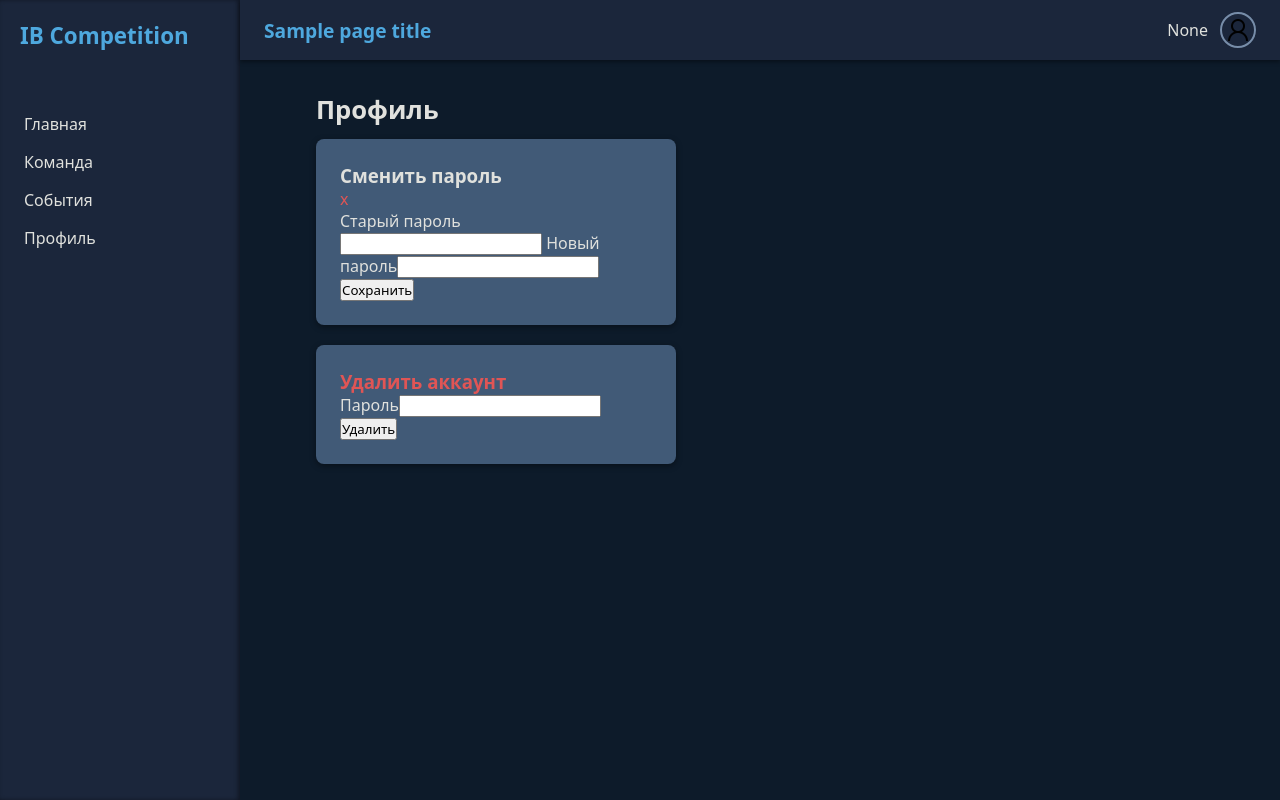
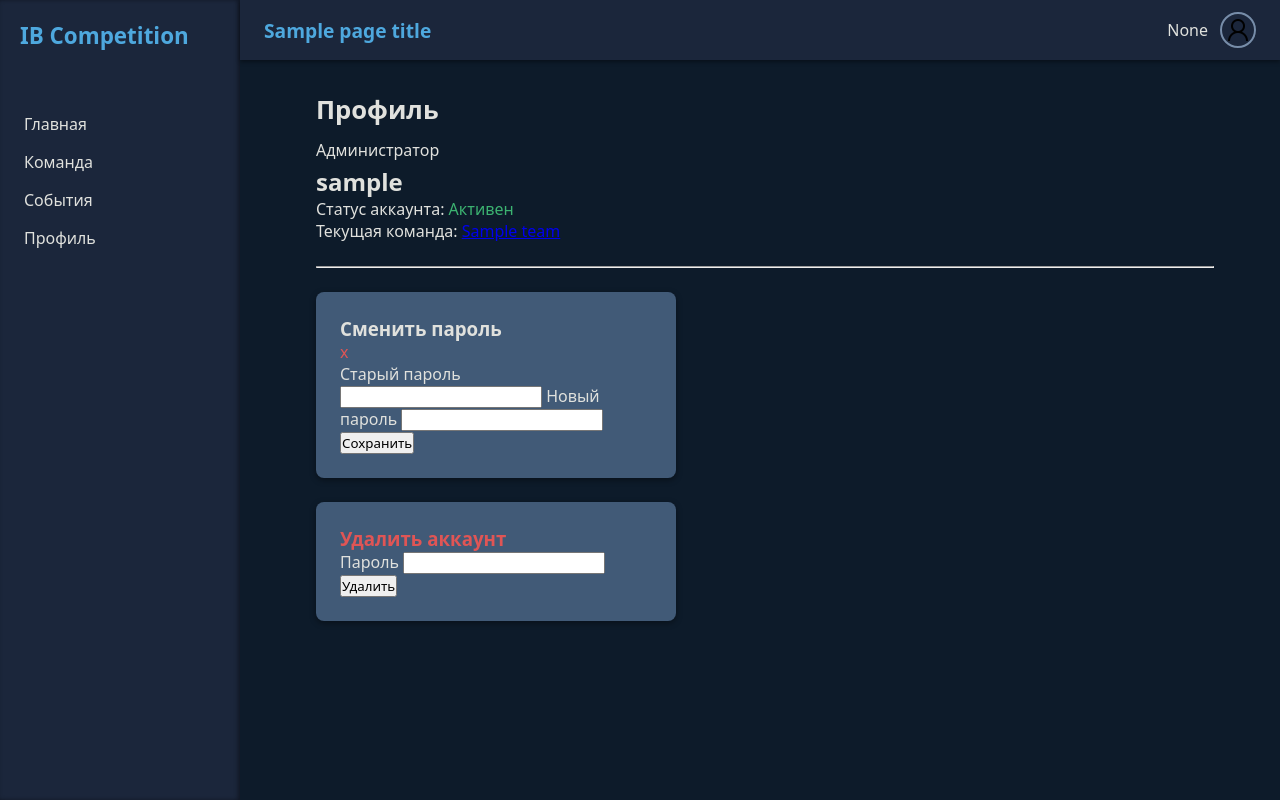
Before and after one commit to USTremble/courseWork, a Flask app: template templates/profile.html in a window 1280 px wide. Run offline with Flask 3, Linux system fonts and the light colour scheme; the template is opened without the code that fills it: most values are stand-ins (such as "Sample title", 1, 10 or a date in 2020); some libraries are stand-ins or nearby versions.

Commit message:
new profile

```diff
--- a/app.py
+++ b/app.py
@@ -140,8 +140,7 @@ def logout():
 def dashboard():
     return render_template('dashboard.html', page_title='Главная')
 
-# ───────── профиль ─────────────────────────────────────────
-EVENTS_PER_PAGE=10
+
 # ─────────────────────────── user_stats ───────────────────────────
 def user_stats(uid: int) -> dict:
     """
@@ -183,20 +182,31 @@ def user_stats(uid: int) -> dict:
     cur.close(); conn.close()
     return {'total': total, 'wins': wins}
 
-# ─────────────────────────── PROFILE ──────────────────────────────
+# ───────── профиль ─────────
 @app.route('/profile')
 @login_required
 def profile():
-    conn=get_db_connection(); cur=conn.cursor()
-    cur.execute("SELECT is_blocked FROM users WHERE user_id=%s", (session['user_id'],))
-    is_blocked = cur.fetchone()[0]
-    cur.close(); conn.close()
+    """
+    Показывает сведения об учётной записи:
+    • имя, роль, статус (активен / заблокирован)
+    • ссылку на текущую команду (если есть)
+    • формы смены пароля и удаления аккаунта
+    """
+    username = session.get('username')
+    role     = session.get('role')         # player / moderator / admin
+    blocked  = session.get('is_blocked', False)
+
+    team, _ = current_team()               # None, [] если не в команде
 
     return render_template('profile.html',
                            page_title='Профиль',
-                           is_blocked=is_blocked,
+                           username=username,
+                           role=role,
+                           is_blocked=blocked,
+                           team=team,
                            pass_msg=request.args.get('pm'),
-                           pass_ok=request.args.get('ok')=='1')
+                           pass_ok=request.args.get('ok') == '1')
+
 
 
 
@@ -536,27 +546,6 @@ def admin_team_action():
     conn.commit(); cur.close(); conn.close()
     return redirect(request.referrer or url_for('admin_teams'))
 
-# ───── защита от удалённого аккаунта ─────
-@app.before_request
-def ensure_exists():
-    uid = session.get('user_id')
-    if uid:
-        conn=get_db_connection(); cur=conn.cursor()
-        cur.execute("SELECT 1 FROM users WHERE user_id=%s", (uid,))
-        if not cur.fetchone():
-            session.clear()
-        cur.close(); conn.close()
-    g.user = session.get('username')
-
-# ─────────────────  СОБЫТИЯ  (игрок) ────────────────
-def team_required():
-    team, members = current_team()
-    if not team:
-        flash('Нужно состоять в команде', 'error')
-        return None, None
-    return team, members
-
-# ─────────────────────────── EVENTS (игрок) ──────────────────────
 # ───────────────────────── EVENTS (игрок) ─────────────────────────
 @app.route('/events', methods=['GET', 'POST'])
 @login_required
--- a/templates/profile.html
+++ b/templates/profile.html
@@ -1,32 +1,66 @@
 {% extends 'base.html' %}
 {% block title %}Профиль{% endblock %}
+
 {% block content %}
 <h1>Профиль</h1>
 
-{% if is_blocked %}
-  <p style="color:#e05555">Аккаунт заблокирован</p>
-{% endif %}
+{# ─── роль ─── #}
+{% set role_color = {'player':'#3cb371','moderator':'#8a2be2','admin':'#e05555'} %}
+<p style="color:{{ role_color[role] }};margin-bottom:4px">
+  {% if role == 'player' %}Участник соревнований{% elif role == 'moderator' %}
+     Модератор{% else %}Администратор{% endif %}
+</p>
 
-<!-- смена пароля -->
+{# ─── имя ─── #}
+<h2 style="margin-top:0">{{ username }}</h2>
+
+{# ─── статус ─── #}
+<p>
+  Статус аккаунта:
+  {% if is_blocked %}
+     <span style="color:#e05555">Заблокирован</span>
+  {% else %}
+     <span style="color:#3cb371">Активен</span>
+  {% endif %}
+</p>
+
+{# ─── текущая команда ─── #}
+<p>
+  Текущая команда:
+  {% if team %}
+     <a href="{{ url_for('team') }}" class="link">{{ team.team_name }}</a>
+  {% else %}
+     — нет —
+  {% endif %}
+</p>
+
+<hr style="margin:24px 0">
+
+{# ─── смена пароля ─── #}
 <div class="content-box" style="max-width:360px">
   <h3>Сменить пароль</h3>
+
   {% if pass_msg %}
     <p style="color:{{ 'green' if pass_ok else '#e05555' }}">{{ pass_msg }}</p>
   {% endif %}
+
   <form method="post" action="{{ url_for('change_password') }}">
-     <label>Старый пароль</label><input type="password" name="old" required>
-     <label>Новый пароль</label><input type="password" name="new" required>
-     <button class="btn">Сохранить</button>
+    <label>Старый пароль</label>
+    <input type="password" name="old" required>
+    <label>Новый пароль</label>
+    <input type="password" name="new" required>
+    <button class="btn">Сохранить</button>
   </form>
 </div>
 
-<!-- удалить аккаунт -->
-<div class="content-box" style="max-width:360px;margin-top:20px">
+{# ─── удаление аккаунта ─── #}
+<div class="content-box" style="max-width:360px;margin-top:24px">
   <h3 style="color:#e05555">Удалить аккаунт</h3>
   <form method="post" action="{{ url_for('delete_account') }}"
         onsubmit="return confirm('Удалить аккаунт безвозвратно?')">
-     <label>Пароль</label><input type="password" name="pwd" required>
-     <button class="btn btn-danger">Удалить</button>
+    <label>Пароль</label>
+    <input type="password" name="pwd" required>
+    <button class="btn btn-danger">Удалить</button>
   </form>
 </div>
 {% endblock %}
```
